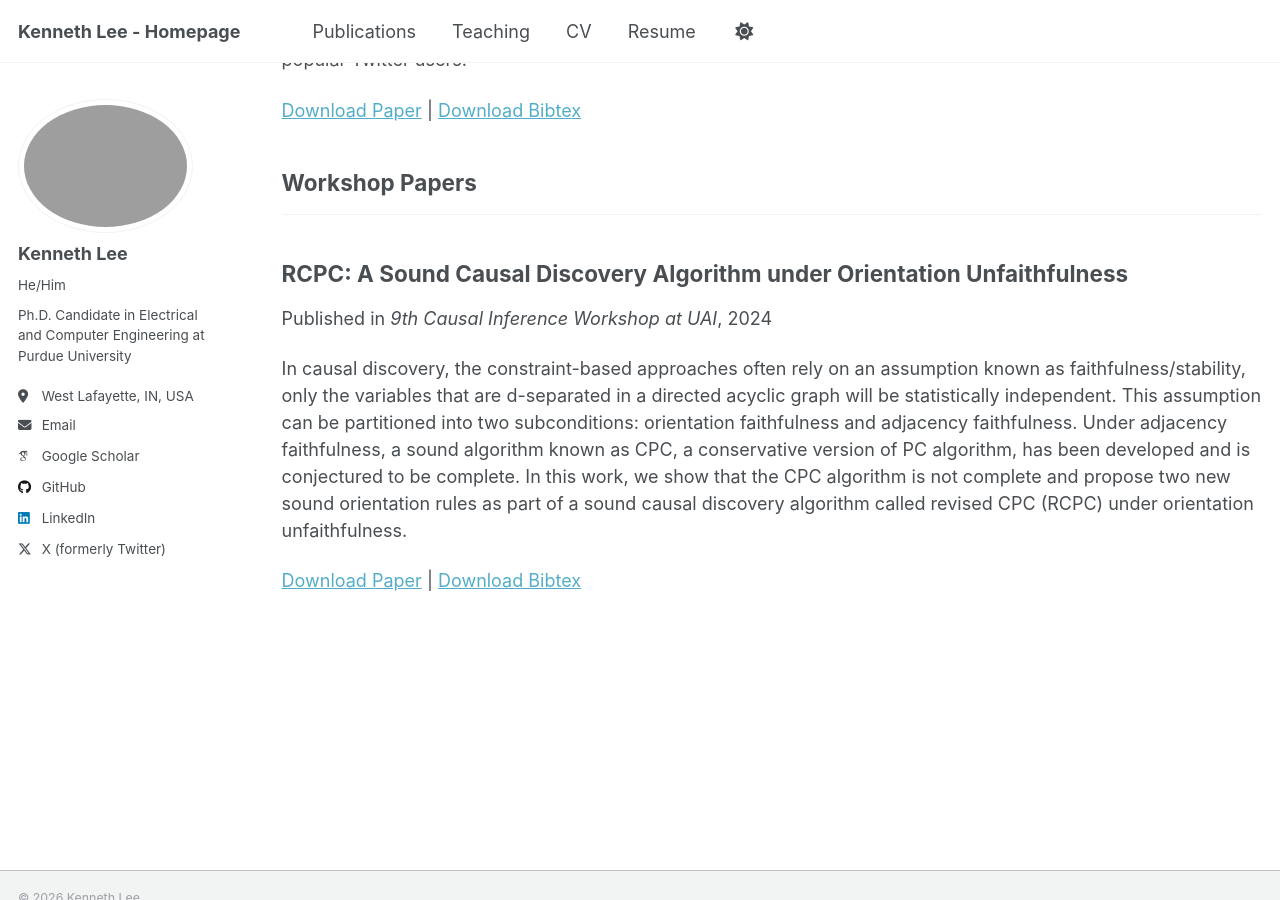
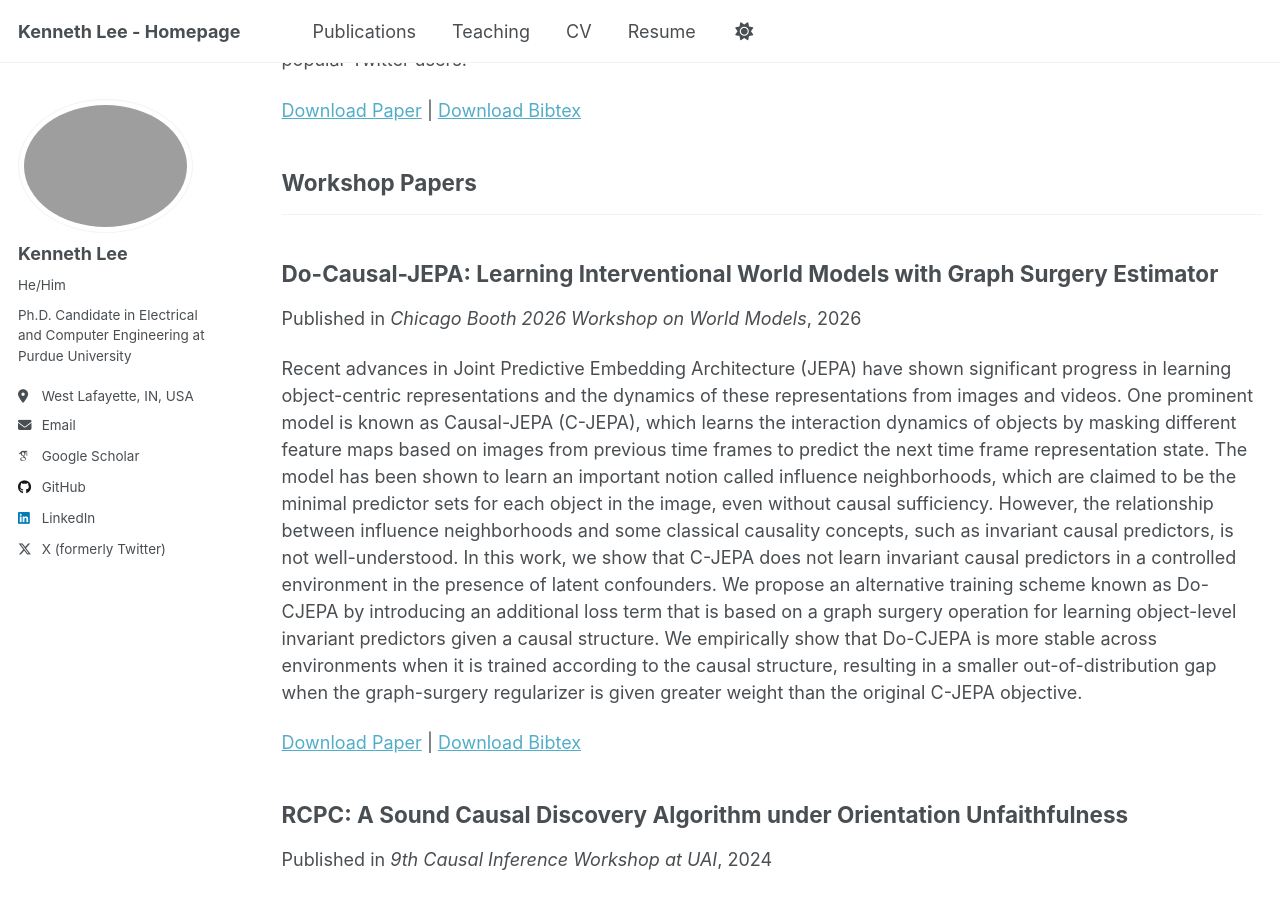
Before and after one commit to kenneth-lee-ch/kenneth-lee-ch.github.io, a Jekyll site: the page built from _pages/publications.html, in a window 1280 px wide and 900 px high, scrolled down 2355 px. Built offline with Jekyll 4.4.1, drawn with Linux system fonts in a browser that asks for light colours; some web fonts are replaced.

Commit message:
update news

```diff
--- a/_data/news.yml
+++ b/_data/news.yml
@@ -1,3 +1,5 @@
+- date: 2026-07-14
+  description: "My paper titled 'Do-Causal-JEPA: Learning Interventional World Models with Graph Surgery Estimator' was accepted by Chicago Booth 2026 Workshop on World Models."
 - date: 2026-06-10
   description: "I was selected as a <a href='https://www.auai.org/uai2026/top_reviewers'>top reviewer</a> (top 3% out of 1149 reviewers) by UAI 2026."
 - date: 2026-05-14
--- /dev/null
+++ b/_publications/2026-07-14-do-cjepa.md
@@ -0,0 +1,12 @@
+---
+title: "Do-Causal-JEPA: Learning Interventional World Models with Graph Surgery Estimator"
+collection: publications
+category: workshops
+permalink: /publication/2026-07-14-do-cjepa
+authors: "K. Lee, H. Nam"
+excerpt: 'Recent advances in Joint Predictive Embedding Architecture (JEPA) have shown significant progress in learning object-centric representations and the dynamics of these representations from images and videos. One prominent model is known as Causal-JEPA (C-JEPA), which learns the interaction dynamics of objects by masking different feature maps based on images from previous time frames to predict the next time frame representation state. The model has been shown to learn an important notion called influence neighborhoods, which are claimed to be the minimal predictor sets for each object in the image, even without causal sufficiency. However, the relationship between influence neighborhoods and some classical causality concepts, such as invariant causal predictors, is not well-understood. In this work, we show that C-JEPA does not learn invariant causal predictors in a controlled environment in the presence of latent confounders. We propose an alternative training scheme known as Do-CJEPA by introducing an additional loss term that is based on a graph surgery operation for learning object-level invariant predictors given a causal structure. We empirically show that Do-CJEPA is more stable across environments when it is trained according to the causal structure, resulting in a smaller out-of-distribution gap when the graph-surgery regularizer is given greater weight than the original C-JEPA objective.'
+date: 2026-07-14
+venue: 'Chicago Booth 2026 Workshop on World Models'
+paperurl: 'https://openreview.net/forum?id=bTDmbkc3hJ'
+bibtexurl: 'https://kenneth-lee-ch.github.io/files/bibtex8.bib'
+---
--- /dev/null
+++ b/files/bibtex8.bib
@@ -0,0 +1,7 @@
+@inproceedings{lee2026docausaljepa,
+  title     = {{Do-Causal-JEPA}: Learning Interventional World Models with Graph Surgery Estimator},
+  author    = {Lee, Kenneth and Nam, Heejeong},
+  booktitle = {Workshop on World Models at Chicago Booth},
+  year      = {2026},
+  url       = {https://openreview.net/forum?id=bTDmbkc3hJ}
+}
```
